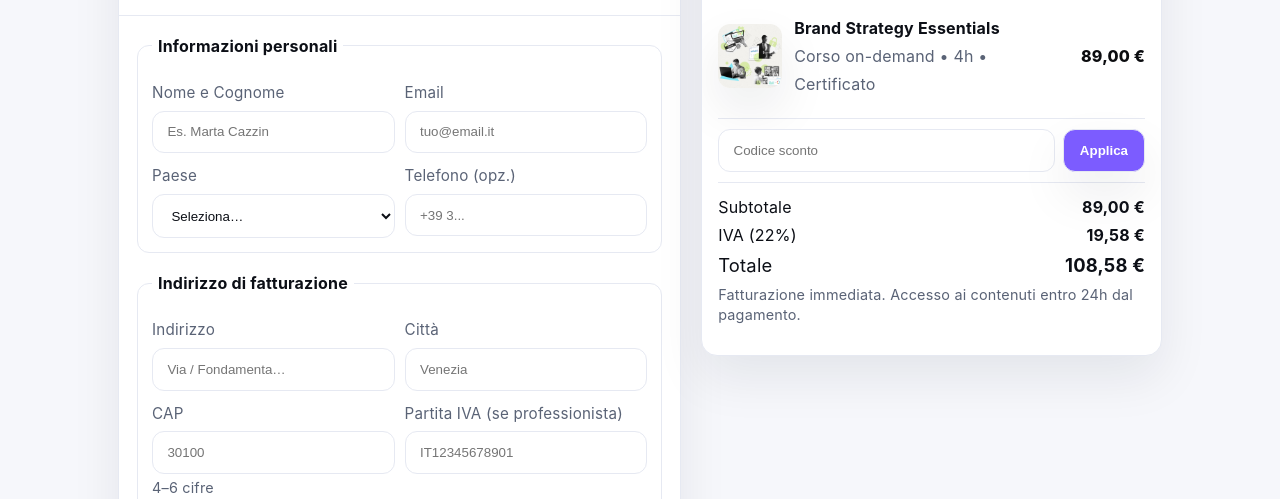
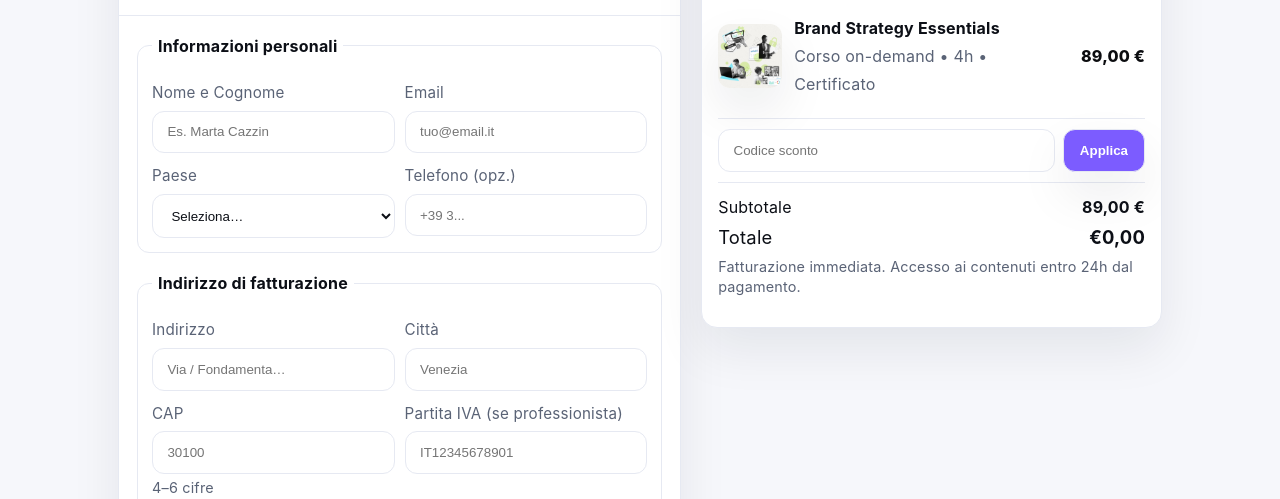
Before and after one commit to imvrtva/Diritto2, a plain HTML site: page oggetto.html in a window 1280 px wide. Shown: the part 301-800 px from the top of the page. Drawn offline with Linux system fonts and the light colour scheme.

Commit message:
modifiche ultimissime

```diff
--- a/oggetto.html
+++ b/oggetto.html
@@ -295,7 +295,6 @@
           <div class="sep"></div>
 
           <div class="row"><span>Subtotale</span><strong id="sub">€0,00</strong></div>
-<div class="row"><span>IVA (22%)</span><strong id="vat">€0,00</strong></div>
 <div class="row total"><span>Totale</span><strong id="tot">€0,00</strong></div>
 
           <p class="help">Fatturazione immediata. Accesso ai contenuti entro 24h dal pagamento.</p>
@@ -441,11 +440,8 @@ document.addEventListener("DOMContentLoaded", () => {
     // subtotale (post-sconto, mai sotto zero)
     const sub = Math.max(0, Number(cartItem.prezzo) - Number(discount));
 
-    // IVA al 22%
-    const iva = +(sub * 0.22).toFixed(2);
-
     // totale finale lordo
-    const tot = +(sub + iva).toFixed(2);
+    const tot = +(sub).toFixed(2);
 
     document.getElementById("sub").textContent = fmtEuro.format(sub);
     document.querySelector('[aria-labelledby="riepilogo"] #vat').textContent = fmtEuro.format(iva);
```
